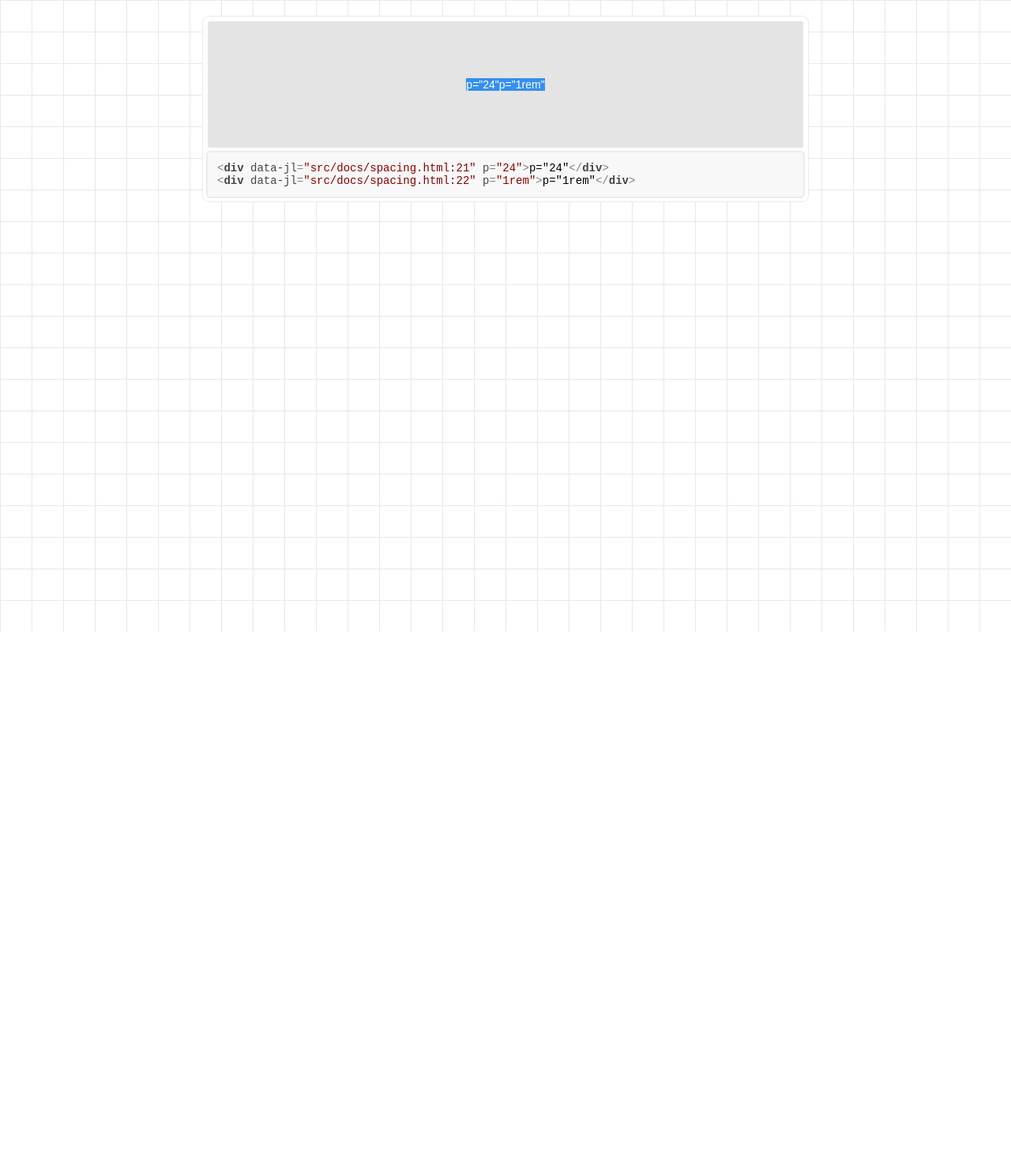
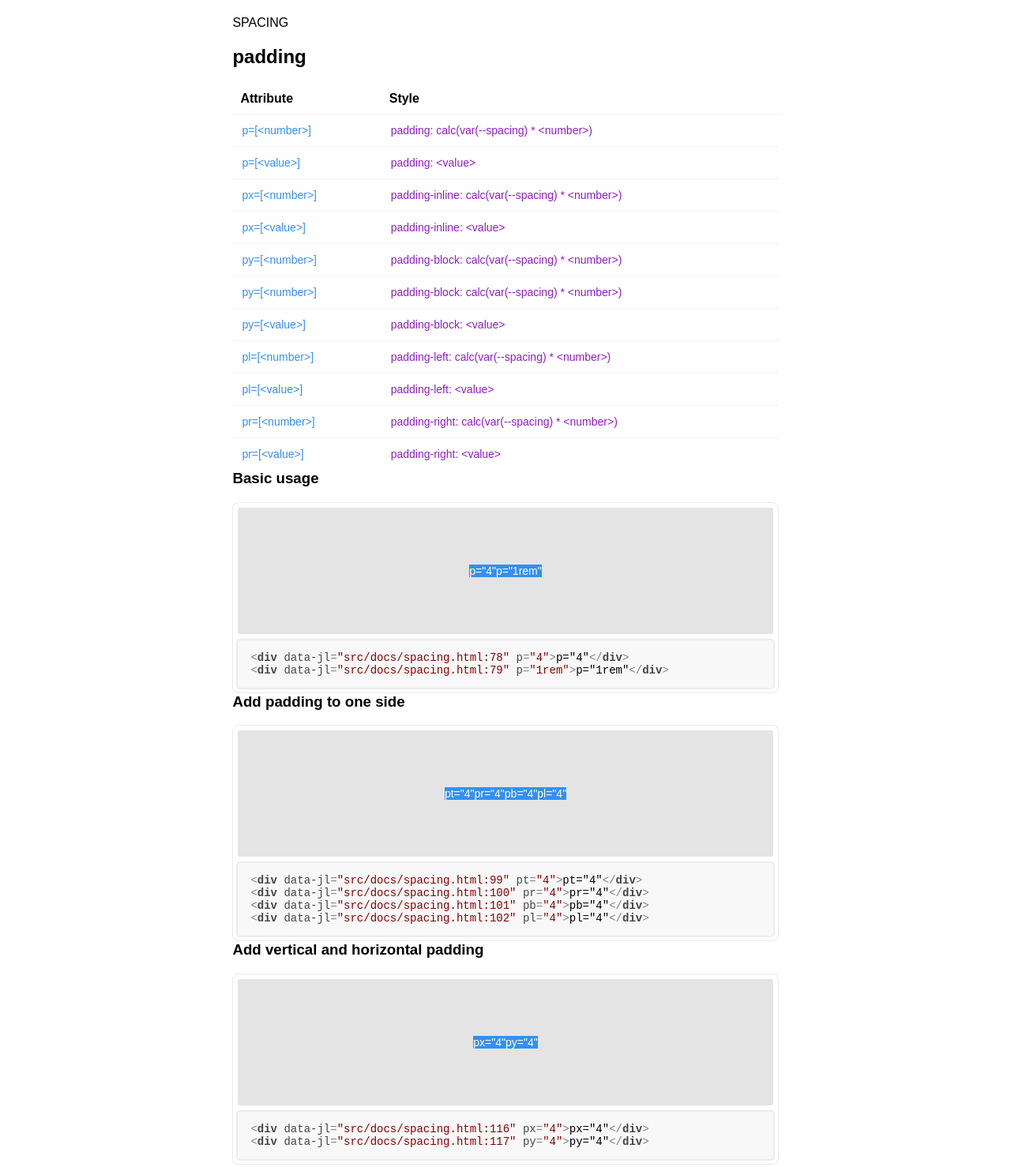
Before and after one commit to CiroLee/attributecss, a website: page src/docs/spacing.html in a window 1280 px wide. Shown: the whole page at 79% size. Before the commit the page ends 800 px from the top, so only its background shows below. Drawn offline with nearby package versions, Linux system fonts and the light colour scheme.

Commit message:
chore: add --spacing variable, and optmizing spacing via this

```diff
--- a/src/css/color.css
+++ b/src/css/color.css
@@ -1,4 +1,3 @@
-/* colors: including background color, text color,border color, etc. */
 [bg-color] {
   --attr-bg-color: attr(bg-color type(*));
   background-color: var(--attr-bg-color);
--- /dev/null
+++ b/src/css/index.css
@@ -0,0 +1,9 @@
+@import './border.css';
+@import './color.css';
+@import './layout.css';
+@import './size.css';
+@import './spacing.css';
+@import './typography.css';
+:root {
+  --spacing: 0.25rem;
+}
--- a/src/css/spacing.css
+++ b/src/css/spacing.css
@@ -1,49 +1,62 @@
 /* margin */
 [m] {
-  --attr-m: attr(m px);
-  margin: var(--attr-m, attr(m type(*)));
+  --attr-m: calc(attr(m number) * var(--spacing));
+  margin: var(calc(var(--attr-m) * var(--spacing)), attr(m type(*)));
 }
 [mx='auto'] {
   margin-inline: auto;
 }
 [mx]:not([mx='auto']) {
-  --attr-mx: attr(mx px);
-  margin-left: var(--attr-mx, attr(mx type(*)));
-  margin-right: var(--attr-mx, attr(mx type(*)));
+  --attr-mx: calc(attr(mx number) * var(--spacing));
+  margin-inline: var(--attr-mx, attr(mx type(*)));
 }
 [my] {
-  --attr-my: attr(my px);
-  margin-top: var(--attr-my, attr(my type(*)));
-  margin-bottom: var(--attr-my, attr(my type(*)));
+  --attr-my: calc(attr(my number) * var(--spacing));
+  margin-block: var(--attr-my, attr(my type(*)));
 }
 [ml] {
-  --attr-ml: attr(ml px);
+  --attr-ml: calc(attr(ml number) * var(--spacing));
   margin-left: var(--attr-ml, attr(ml type(*)));
 }
 [mr] {
-  --attr-mr: attr(mr px);
+  --attr-mr: calc(attr(mr number) * var(--spacing));
   margin-right: var(--attr-mr, attr(mr type(*)));
 }
+[mt] {
+  --attr-mt: calc(attr(mt number) * var(--spacing));
+  margin-top: var(--attr-mt, attr(mt type(*)));
+}
+[mb] {
+  --attr-mb: calc(attr(mb number) * var(--spacing));
+  margin-bottom: var(--attr-mb, attr(mb type(*)));
+}
+
 /* padding */
 [p] {
-  --attr-p: attr(p px);
+  --attr-p: calc(attr(p number) * var(--spacing));
   padding: var(--attr-p, attr(p type(*)));
 }
 [py] {
-  --attr-py: attr(py px);
-  padding-top: var(--attr-py, attr(py type(*)));
-  padding-bottom: var(--attr-py, attr(py type(*)));
+  --attr-py: calc(attr(py number) * var(--spacing));
+  padding-block: var(--attr-py, attr(py type(*)));
 }
 [px] {
-  --attr-px: attr(px px);
-  padding-left: var(--attr-px, attr(px type(*)));
-  padding-right: var(--attr-px, attr(px type(*)));
+  --attr-px: calc(attr(px number) * var(--spacing));
+  padding-inline: var(--attr-px, attr(px type(*)));
 }
 [pt] {
-  --attr-pt: attr(pt px);
+  --attr-pt: calc(attr(pt number) * var(--spacing));
   padding-top: var(--attr-pt, attr(pt type(*)));
 }
 [pb] {
-  --attr-pb: attr(pb px);
+  --attr-pb: calc(attr(pb number) * var(--spacing));
   padding-bottom: var(--attr-pb, attr(pb type(*)));
 }
+[pl] {
+  --attr-pl: calc(attr(pl number) * var(--spacing));
+  padding-left: var(--attr-pl, attr(pl type(*)));
+}
+[pr] {
+  --attr-pr: calc(attr(pr number) * var(--spacing));
+  padding-right: var(--attr-pr, attr(pr type(*)));
+}
--- a/src/docs/spacing.html
+++ b/src/docs/spacing.html
@@ -8,18 +8,113 @@
   </head>
   <body>
     <div class="main-container">
+      <div text="14">SPACING</div>
+      <h2>padding</h2>
+      <table class="table">
+        <thead>
+          <tr>
+            <th>Attribute</th>
+            <th>Style</th>
+          </tr>
+        </thead>
+        <tbody>
+          <tr>
+            <td>p=[&lt;number&gt;]</td>
+            <td>padding: calc(var(--spacing) * &lt;number&gt;)</td>
+          </tr>
+          <tr>
+            <td>p=[&lt;value&gt;]</td>
+            <td>padding: &lt;value&gt;</td>
+          </tr>
+          <tr>
+            <td>px=[&lt;number&gt;]</td>
+            <td>padding-inline: calc(var(--spacing) * &lt;number&gt;)</td>
+          </tr>
+          <tr>
+            <td>px=[&lt;value&gt;]</td>
+            <td>padding-inline: &lt;value&gt;</td>
+          </tr>
+          <tr>
+            <td>py=[&lt;number&gt;]</td>
+            <td>padding-block: calc(var(--spacing) * &lt;number&gt;)</td>
+          </tr>
+          <tr>
+            <td>py=[&lt;number&gt;]</td>
+            <td>padding-block: calc(var(--spacing) * &lt;number&gt;)</td>
+          </tr>
+          <tr>
+            <td>py=[&lt;value&gt;]</td>
+            <td>padding-block: &lt;value&gt;</td>
+          </tr>
+          <tr>
+            <td>pl=[&lt;number&gt;]</td>
+            <td>padding-left: calc(var(--spacing) * &lt;number&gt;)</td>
+          </tr>
+          <tr>
+            <td>pl=[&lt;value&gt;]</td>
+            <td>padding-left: &lt;value&gt;</td>
+          </tr>
+          <tr>
+            <td>pr=[&lt;number&gt;]</td>
+            <td>padding-right: calc(var(--spacing) * &lt;number&gt;)</td>
+          </tr>
+          <tr>
+            <td>pr=[&lt;value&gt;]</td>
+            <td>padding-right: &lt;value&gt;</td>
+          </tr>
+        </tbody>
+      </table>
+      <h3 mt="32">Basic usage</h3>
       <div class="demo-code-container">
         <div class="demo" gap="16">
-          <div p="24" class="pattern-box">
-            <div size="64" class="demo-box">p="24"</div>
+          <div p="4" class="pattern-box">
+            <div size="64" class="demo-box">p="4"</div>
           </div>
           <div p="1rem" class="pattern-box">
             <div size="64" class="demo-box">p="1rem"</div>
           </div>
         </div>
         <div class="code">
-          <syntax-highlight language="html"><div p="24">p="24"</div></syntax-highlight>
+          <syntax-highlight language="html"><div p="4">p="4"</div></syntax-highlight>
           <syntax-highlight language="html"><div p="1rem">p="1rem"</div></syntax-highlight>
+        </div>
+      </div>
+      <h3 mt="32">Add padding to one side</h3>
+      <div class="demo-code-container">
+        <div class="demo" gap="16">
+          <div pt="4" class="pattern-box">
+            <div size="64" class="demo-box">pt="4"</div>
+          </div>
+          <div pr="4" class="pattern-box">
+            <div size="64" class="demo-box">pr="4"</div>
+          </div>
+          <div pb="4" class="pattern-box">
+            <div size="64" class="demo-box">pb="4"</div>
+          </div>
+          <div pl="4" class="pattern-box">
+            <div size="64" class="demo-box">pl="4"</div>
+          </div>
+        </div>
+        <div class="code">
+          <syntax-highlight language="html"><div pt="4">pt="4"</div></syntax-highlight>
+          <syntax-highlight language="html"><div pr="4">pr="4"</div></syntax-highlight>
+          <syntax-highlight language="html"><div pb="4">pb="4"</div></syntax-highlight>
+          <syntax-highlight language="html"><div pl="4">pl="4"</div></syntax-highlight>
+        </div>
+      </div>
+      <h3 mt="32">Add vertical and horizontal padding</h3>
+      <div class="demo-code-container">
+        <div class="demo" gap="16">
+          <div px="4" class="pattern-box">
+            <div size="64" class="demo-box">px="4"</div>
+          </div>
+          <div py="4" class="pattern-box">
+            <div size="64" class="demo-box">py="4"</div>
+          </div>
+        </div>
+        <div class="code">
+          <syntax-highlight language="html"><div px="4">px="4"</div></syntax-highlight>
+          <syntax-highlight language="html"><div py="4">py="4"</div></syntax-highlight>
         </div>
       </div>
     </div>
--- a/src/style/components.css
+++ b/src/style/components.css
@@ -5,7 +5,11 @@
     background-image: repeating-linear-gradient(135deg, var(--line) 0, var(--line) 1px, transparent 0, transparent 50%);
     background-size: var(--size) var(--size);
     background-color: hsl(85 65% 62% / 0.8);
-    border-radius: 6px;
+    border-radius: 8px;
+    transition: background-color 0.2s ease-in-out;
+    &:hover {
+      background-color: hsl(85 62% 50% / 0.8);
+    }
   }
   .demo-box {
     font-size: 14px;
@@ -16,7 +20,7 @@
     background-color: #348ff0;
   }
   .main-container {
-    max-width: 60%;
+    max-width: 54%;
     margin-inline: auto;
     padding: 20px 0;
   }
@@ -34,13 +38,45 @@
       min-height: 160px;
     }
     .code {
-      margin-top: 6px;
+      margin-top: 8px;
       display: block;
       overflow: hidden;
       border-radius: 3px;
       box-shadow: 0 0 0 2px hsl(0deg 0% 80% / 38%);
-      padding: 12px;
+      padding: 14px 16px;
       background-color: #f8f8f8;
     }
   }
+  .table {
+    width: 100%;
+    table-layout: auto;
+    border-spacing: 0;
+    border-radius: 8px;
+    border-collapse: collapse;
+    thead {
+      border-bottom: 1px solid #f2f2f2;
+    }
+    th {
+      padding: 10px;
+      font-size: 14px;
+      position: relative;
+      font-weight: 500;
+      text-align: start;
+      font-weight: bold;
+      font-size: 1rem;
+    }
+    tr:not(:last-child) {
+      border-bottom: 1px solid #f2f2f2;
+    }
+    tbody tr td:first-child {
+      color: #348ff0;
+    }
+    tbody tr td:last-child {
+      color: #901ec4;
+    }
+    td {
+      padding: 12px;
+      font-size: 14px;
+    }
+  }
 }
--- a/src/style/global.css
+++ b/src/style/global.css
@@ -1,10 +1,4 @@
-@layer base, components, utilities;
-@import '../css/border.css';
-@import '../css/color.css';
-@import '../css/layout.css';
-@import '../css/size.css';
-@import '../css/spacing.css';
-@import '../css/typography.css';
+@import '../css/index.css';
 
 /* custom css */
 @import './components.css';
@@ -19,7 +13,4 @@ body {
   margin: 0;
   min-height: 100vh;
   font-family: Arial, Helvetica, sans-serif;
-  background-image: linear-gradient(to right, #e5e7eb 1px, transparent 1px),
-    linear-gradient(to bottom, #e5e7eb 1px, transparent 1px);
-  background-size: 40px 40px;
 }
```
Also changed, not shown: build-css.js (+36 -24 lines), package.json (+10 -2 lines), README.md, 1 other file.
